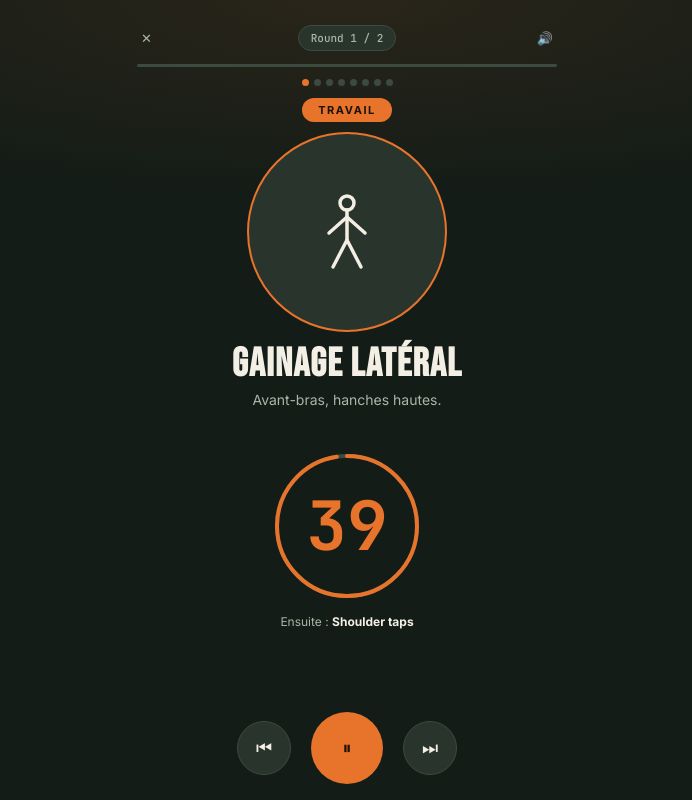
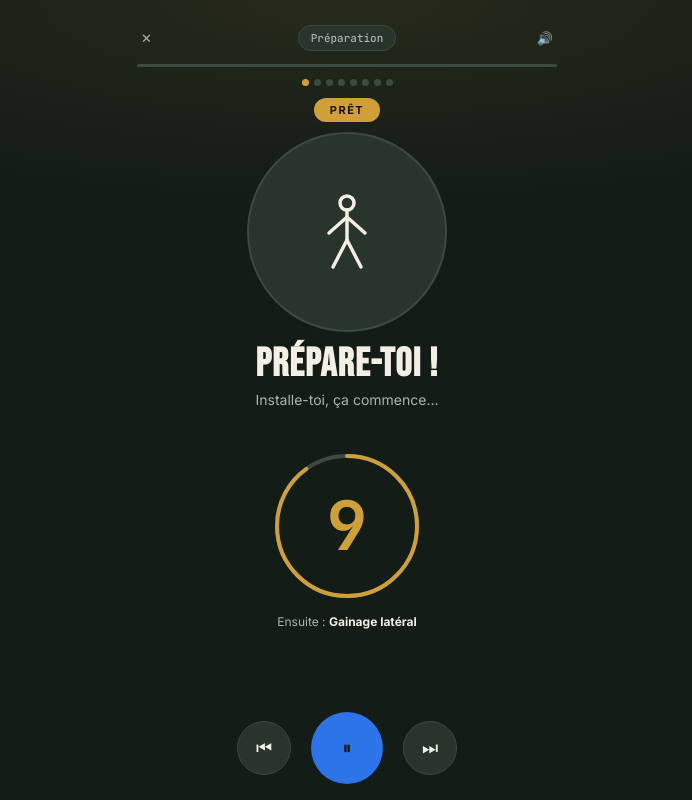
Before and after one commit to jeremybiv/Trail-full-workout, a React (Vite) app: page / in a window 1280 px wide. Both pictures are taken after a click on the button "▶ START". Shown: the whole page, without its empty margins (293-985 px from the left). Built offline with nearby package versions, Linux system fonts and the light colour scheme; no server answers.

Commit message:
feature:change UI and add countdown

```diff
--- a/src/components/screens/PlayerScreen.tsx
+++ b/src/components/screens/PlayerScreen.tsx
@@ -53,12 +53,16 @@ export function PlayerScreen({ session, gifVersion, onQuit, onDone }: Props) {
     phaseClass += ' work'; timerClass += ' work'; phaseText = 'TRAVAIL'; phaseCls = 'phase-work';
   } else if (step?.type === 'rest') {
     phaseClass += ' rest'; timerClass += ' rest'; phaseText = 'RÉCUP'; phaseCls = 'phase-rest';
+  } else if (step?.type === 'prep') {
+    phaseClass += ' prep'; timerClass += ' prep'; phaseText = 'PRÊT'; phaseCls = 'phase-gap';
   } else {
     phaseClass += ' prep'; timerClass += ' prep'; phaseText = 'PAUSE'; phaseCls = 'phase-gap';
   }
 
   const roundLabel = step?.type === 'gap'
     ? 'Entre les rounds'
+    : step?.type === 'prep'
+    ? 'Préparation'
     : `Round ${step?.round ?? 1} / 2`;
 
   const ringOffset = step ? RING_CIRC * (1 - rem / step.dur) : 0;
@@ -96,11 +100,17 @@ export function PlayerScreen({ session, gifVersion, onQuit, onDone }: Props) {
       <PlayerMedia step={step} gifVersion={gifVersion} paused={paused} />
 
       <h2 className="ex-title">
-        {step?.type === 'gap' ? 'Round 2 dans…' : (exercise?.name ?? '–')}
+        {step?.type === 'gap'
+          ? 'Round 2 dans…'
+          : step?.type === 'prep'
+          ? 'Prépare-toi !'
+          : (exercise?.name ?? '–')}
       </h2>
       <p className="ex-desc">
         {step?.type === 'gap'
           ? 'Souffle, hydrate-toi.'
+          : step?.type === 'prep'
+          ? 'Installe-toi, ça commence…'
           : step?.type === 'rest'
           ? 'Respire, secoue les bras.'
           : (exercise?.desc ?? '')}
--- a/src/data/constants.ts
+++ b/src/data/constants.ts
@@ -9,5 +9,7 @@ export const ROUNDS: { work: number; rest: number }[] = [
   { work: 30, rest: 15 },
 ];
 
+export const PREP_DUR = 10;
+
 export const WDAYS = ['Dim', 'Lun', 'Mar', 'Mer', 'Jeu', 'Ven', 'Sam'];
 export const MONTHS = ['jan', 'fév', 'mar', 'avr', 'mai', 'juin', 'juil', 'aoû', 'sep', 'oct', 'nov', 'déc'];
--- a/src/index.css
+++ b/src/index.css
@@ -7,10 +7,10 @@
   --line: #3c4a3f;
   --ink: #f3efe4;
   --dim: #a9b6a8;
-  --blaze: #e8742c;
+  --blaze: #2c74e8;
   --gold: #cf9f3a;
   --rest: #5b9279;
-  --glow-work: rgba(232, 116, 44, 0.10);
+  --glow-work: rgba(44, 116, 232, 0.10);
   --glow-rest: rgba(91, 146, 121, 0.10);
   --glow-gap:  rgba(207, 159, 58, 0.10);
 }
@@ -145,7 +145,7 @@ button {
 }
 
 .ex-card.leg {
-  border-color: rgba(232, 116, 44, 0.5);
+  border-color: rgba(44, 116, 232, 0.5);
 }
 
 .media-wrap {
@@ -234,7 +234,7 @@ button {
   font-size: 18px;
   border-radius: 14px;
   letter-spacing: 0.02em;
-  box-shadow: 0 8px 24px -8px rgba(232, 116, 44, 0.6);
+  box-shadow: 0 8px 24px -8px rgba(44, 116, 232, 0.6);
   margin-top: auto;
 }
 
--- a/src/lib/session.ts
+++ b/src/lib/session.ts
@@ -1,6 +1,6 @@
 import type { Exercise } from '../data/exercises';
 import { UP, LG, ALL } from '../data/exercises';
-import { ROUNDS } from '../data/constants';
+import { ROUNDS, PREP_DUR } from '../data/constants';
 import { hash, rng32, shuffle } from './rng';
 
 export interface Session {
@@ -9,7 +9,7 @@ export interface Session {
   seed: string;
 }
 
-export type StepKind = 'work' | 'rest' | 'gap';
+export type StepKind = 'prep' | 'work' | 'rest' | 'gap';
 
 export interface Step {
   type: StepKind;
@@ -42,7 +42,7 @@ export function buildSession(seed: string, legIds?: string[]): Session {
 }
 
 export function buildTimeline(ids: string[]): Step[] {
-  const steps: Step[] = [];
+  const steps: Step[] = [{ type: 'prep', dur: PREP_DUR, round: 1 }];
   ROUNDS.forEach((r, ri) => {
     if (ri === 1) steps.push({ type: 'gap', dur: 30, round: 2 });
     ids.forEach((id, i) => {
```
